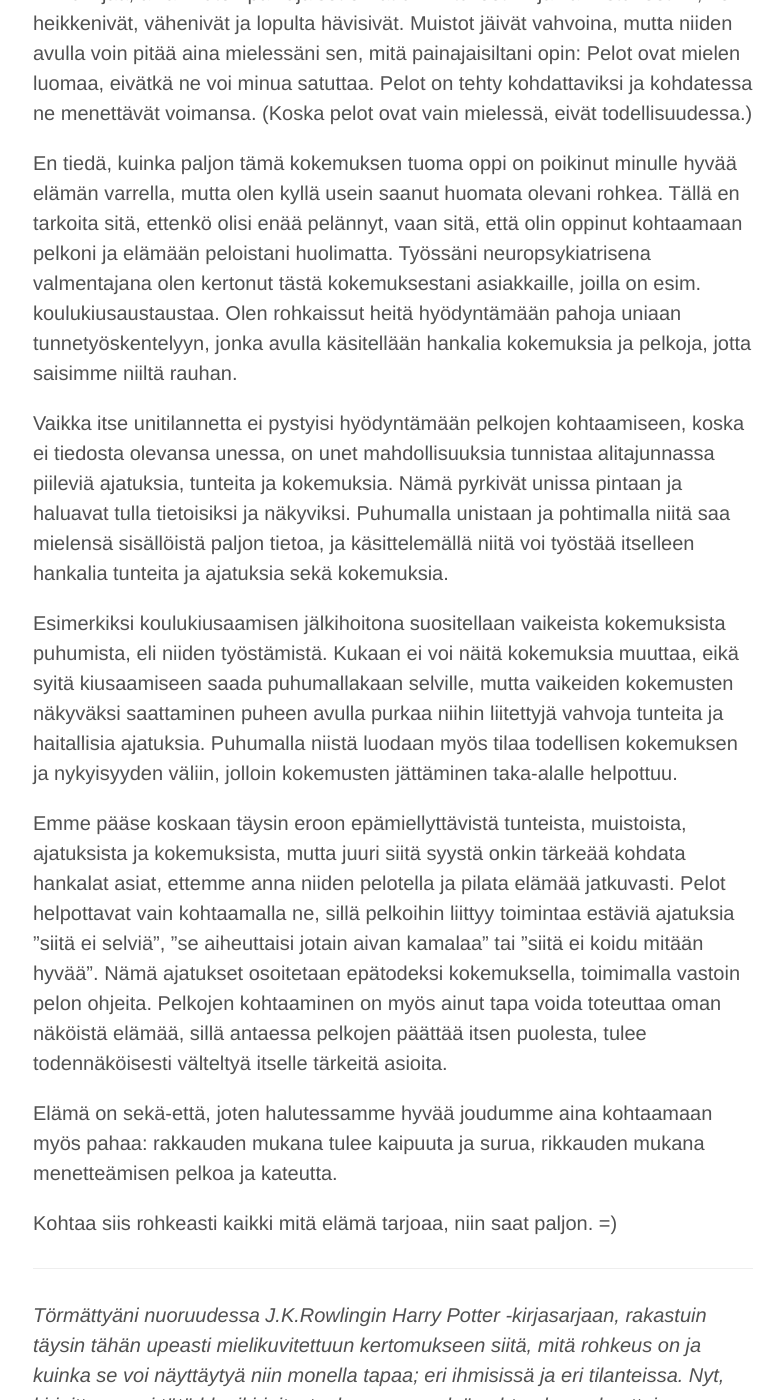
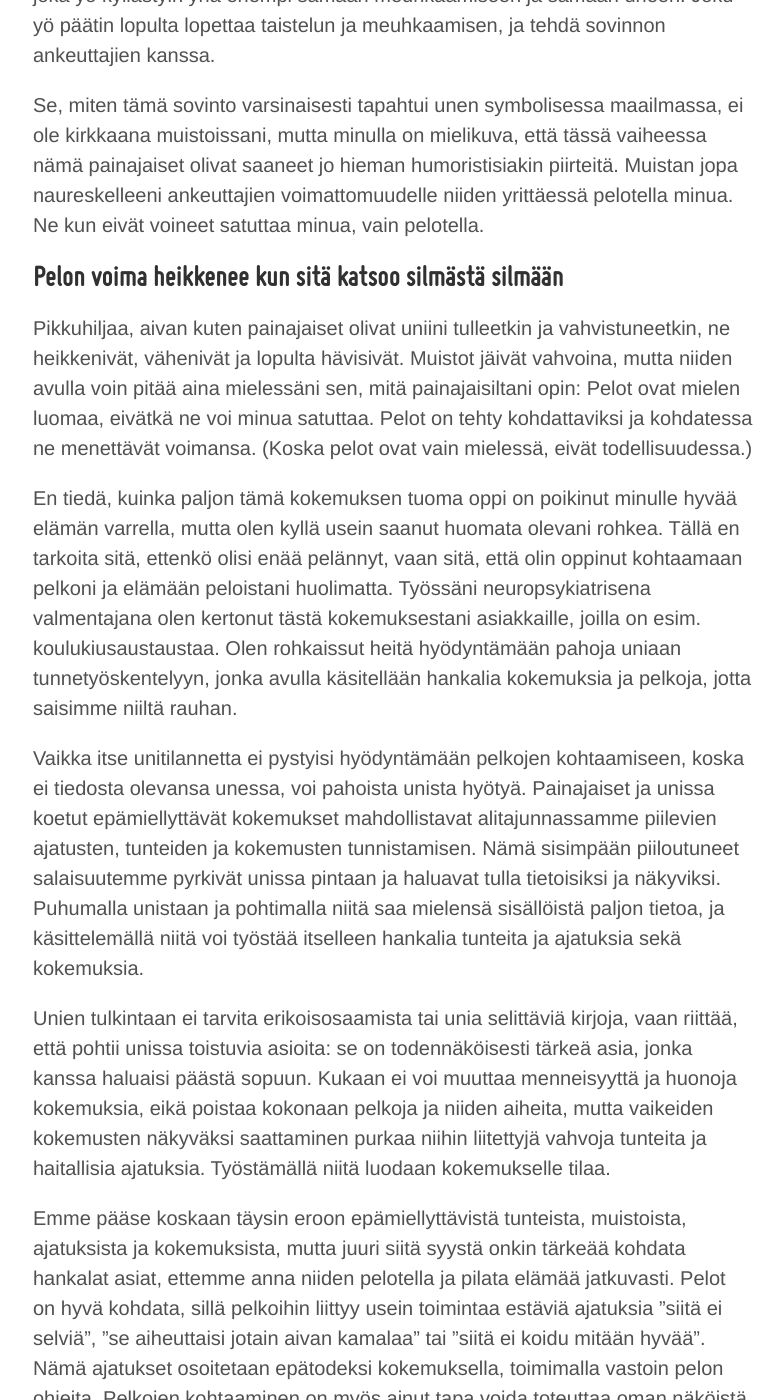
Before and after one commit to niinapiira/neppari.net, a Jekyll site: the page built from _posts/2016-09-26-unien-hyodyntaminen-tunnetyoskentelyssa-filename.md, in a window 1280 px wide and 1400 px high, scrolled down 3813 px. Shown: the whole window, without its empty margins (247-1030 px from the left). Built offline with Jekyll 4.4.1, drawn with Linux system fonts in a browser that asks for light colours; some of the changed text lies outside the part shown.

Commit message:
Updated 2016-09-26-unien-hyodyntaminen-tunnetyoskentelyssa-filename.md

```diff
--- a/_posts/2016-09-26-unien-hyodyntaminen-tunnetyoskentelyssa-filename.md
+++ b/_posts/2016-09-26-unien-hyodyntaminen-tunnetyoskentelyssa-filename.md
@@ -9,23 +9,33 @@
 
 Pelkäsin lapsena ja nuorena lähes kuollakseni pimeää, todennäköisesti hyvin vilkkaan ja visuaalisen miel(ikuvituks)eni ansiosta. En muista mitään tapahtumaa, joka olisi laukaissut nämä pelot ja painajaiset, mutta muistan tosielämän tilanteita, joissa jouduin kohtaamaan näitä pelkoja. Yleensä selvisin niistä voittajana, mutta ilmeisesti ne eivät riittäneet vakuuttamaan mieltäni siitä, että nämä pelot olivat turhia. Mieleni alkoi syöttämään minulle näitä pelkoja tilanteissa, joissa en voinut hallita tietoisuuttani ja sitä, mitä mieleni nostaa tietoisuuteeni: unissani.
 
+## Taito tiedostaa olevansa unessa
+
 Jossain vaiheessa painajaiseni, eli unissa käsitellyt pelkoni, alkoivat olla niin häiritseviä, että opin herättämään itseni näistä unista. Se vaati tietysti sitä, että jossain vaiheessa näiden toistuvien painajaisten säännöllistyttyä aloin pikkuhiljaa tiedostamaan olevani unessa. Säännöllisyys onkin avain selkounien näkemiseen, ja niiden näkemistä voi edesauttaa säännöllisellä harjoittelulla.
 
 Vaikka tämä säännöllisyys tuli täysin itsestäni johtumattomista syistä, niin luulen, että oleellinen tekijä selkounitaitoni syntyyn oli halu saada käsiteltyä häiritsevät painajaiset pois päiväjärjestyksestä. Tämä motivaatio sai minut pohtimaan painajaisiani hyvin paljon myös hereillä ollessani, jolloin loin tahtomattani mieleeni selkeän eron unen näkemisen, sen pohtimisen sekä todellisen kokemuksen välille. Päiväsaikaan toteutettu pohdinta edesauttaa unimaailman erottamista todellisuudesta ja auttaa myös vaikeuden pelkojen käsittelyä, kun ne nostetaan tietoisuuteen.
 
+## Mielikuvan voima
+
 Vahva motivaatio painajaisongelman ratkaisemiseen syntyi varmaan lopullisesti silloin, kun kauhukuvat unissani alkoivat olemaan niin kamalia, etten kokenut enää kestäväni niitä. Toisin kuin voisi kuvitella, tieto siitä, että "onneksi se on vain pahaa unta" ei hälventänyt kokemaani pelkoa, vaan sai minut entistä kovemmin haluamaan niistä eroon. Miksi? Koska keho reagoi uniin, ja myös muihin mielikuviin, hyvin samantyyppisesti kuin oikeaan kokemukseen. Siitä syystä elin tässä vaiheessa lapsuuttani aikamoisissa stressitiloissa jo lähes joka yö, ja jotenkin tajusin, ettei se tee minulle hyvää. Periksiantamattomana ja itsenäisenä tyttönä päätin ratkaista asian hiljaa itsekseni, joten jouduin luottamaan täysin omaan kokemukseeni, intuitiooni ja itseeni. Aloin valmentaa itseäni.
 
 – Jos muuten et haluaisi ostaa ajatustani mielikuvien vahvasta vaikutuksesta kehoon, sinun ei tarvitse kuin katsoa kauhuelokuvaa, ja havaita miltä kehossasi tuntuu. Koska moni pystyy nauttimaan tästä kehon reagoinnista jännittäviin elokuviin ja todellisiin jännittäviin kokemuksiin, en pyydäkään miettimään sitä, aiheuttaako kauhuelokuva sinussa pelkoa. Pyydän vain huomaamaan kehossa heräävät tuntemukset: sydän hakkaa ja adrenaliini saa veren kiertämään, ihon hikoilemaan ja levottoman olon. Se, nautitko näistä tuntemuksista, on usein merkityksenluonnista johtuvaa arvottamista, joten tästä päästäänkin siihen, kuinka taisteluni painajaisiani kohtaan sai ratkaisevan käänteen. –
+
+## Taito herättää itsensä unesta
 
 Säännöllisten ja hirvittävien painajaisten koulimana ja sisuunnuttamana sain jossain vaiheessa tarpeekseni näistä mieleni luomista yöllisistä "elävistä kuvista", ja päätin, että minähän en enää suostu katsomaan niitä. Tajutessani aina silloin tällöin panikoinnin ja pelon seasta, että olen jälleen painajaisunessa, aloin väkisin herättää itseäni. Aina välillä onnistuin siinä, ja pikkuhiljaa kovan harjoittelun avulla harjaannuin mestariksi.
 
 Välillä itseni herättäminen vei enemmän aikaa ja vaivaa, kun välillä se taas saattoi tapahtua hetkessä: avasin vain silmäni. Ajan kanssa opin, että herättyäni oli hyvä laittaa valot päälle, ja kuljeksia hieman kotona, käydä vaikka vessassa tai juomassa tai jopa katsomassa televisiota. Näin pystyin vakuuttumaan itselleni hereillä olon, sillä silloin tällöin huomasin herättyäni nähneenikin vain unta heräämisestä.  Näissä unissa ei mennyt kauaakaan, kun ankeuttajat löysivät minut jälleen ja jahtasivat minua taas. Ei muuta kuin uusi yritys itseni herättämiseksi.
 
 Joskus jouduin herättelemään itseäni useampaan kertaan juuttuessani näkemään useaan kertaan unta heräämisestä, ja jossain vaiheessa tajusin joutuneeni herätystaidon ansionsa itseasiassa ojasta allikkoon: en ollut edelleenkään päässyt eroon painajaisista. Olin itseasiassa vielä lisännyt kauhuefektiä opettamalla itseni näkemään loputonta unta, jossa herään ja huokaan helpotuksesta, vain huomatakseni jälleen olevani painajaisessa.
+
 Tajusin, että pakotietä ei ollut.
+
 Jouduin siis lopulta kohtaamaan pelkoni.
 
-Kaikki edellämainittu taistelu painajaisista eroon pyrkiessäni ei ollut kuitenkaan ollut turhaa, sillä
+## Painajaisten eli pelkojen kohtaaminen
+
+Kaikki edellämainittu taistelu painajaisista eroon pyrkiessäni ei ollut onneksi turhaa, sillä
 a) Olin oppinut käyttämään tietoisuuttani niin, että pystyin hallitsemaan sen kohdistamisen, myös unissani.
 b) Olin oppinut näkemään selkounia, joka miellyttävissä, neutraaleissa ja erityisesti tylsissä unissa osoittautui oikein mukavalta taidolta voidessani päättää täysin mihin menen ja mitä teen.
 c) Olin tuonut pelkoni tietoisuuteen lähes päivittäin ajattelemalla niitä, jolloin käsitelin niitä aktiivisesti ja työskentelin näiden vaikeiden tunteitteni kanssa.
@@ -38,19 +48,20 @@
 
 Se, miten tämä sovinto varsinaisesti tapahtui unen symbolisessa maailmassa, ei ole kirkkaana muistoissani, mutta minulla on mielikuva, että tässä vaiheessa nämä painajaiset olivat saaneet jo hieman humoristisiakin piirteitä. Muistan jopa naureskelleeni ankeuttajien voimattomuudelle niiden yrittäessä pelotella minua. Ne kun eivät voineet satuttaa minua, vain pelotella.
 
+## Pelon voima heikkenee kun sitä katsoo silmästä silmään
+
 Pikkuhiljaa, aivan kuten painajaiset olivat uniini tulleetkin ja vahvistuneetkin, ne heikkenivät, vähenivät ja lopulta hävisivät. Muistot jäivät vahvoina, mutta niiden avulla voin pitää aina mielessäni sen, mitä painajaisiltani opin: Pelot ovat mielen luomaa, eivätkä ne voi minua satuttaa. Pelot on tehty kohdattaviksi ja kohdatessa ne menettävät voimansa. (Koska pelot ovat vain mielessä, eivät todellisuudessa.)
 
 En tiedä, kuinka paljon tämä kokemuksen tuoma oppi on poikinut minulle hyvää elämän varrella, mutta olen kyllä usein saanut huomata olevani rohkea. Tällä en tarkoita sitä, ettenkö olisi enää pelännyt, vaan sitä, että olin oppinut kohtaamaan pelkoni ja elämään peloistani huolimatta. Työssäni neuropsykiatrisena valmentajana olen kertonut tästä kokemuksestani asiakkaille, joilla on esim. koulukiusaustaustaa. Olen rohkaissut heitä hyödyntämään pahoja uniaan tunnetyöskentelyyn, jonka avulla käsitellään hankalia kokemuksia ja pelkoja, jotta saisimme niiltä rauhan.
 
-Vaikka itse unitilannetta ei pystyisi hyödyntämään pelkojen kohtaamiseen, koska ei tiedosta olevansa unessa, on unet mahdollisuuksia tunnistaa alitajunnassa piileviä ajatuksia, tunteita ja kokemuksia. Nämä pyrkivät unissa pintaan ja haluavat tulla tietoisiksi ja näkyviksi. Puhumalla unistaan ja pohtimalla niitä saa mielensä sisällöistä paljon tietoa, ja käsittelemällä niitä voi työstää itselleen hankalia tunteita ja ajatuksia sekä kokemuksia.
+Vaikka itse unitilannetta ei pystyisi hyödyntämään pelkojen kohtaamiseen, koska ei tiedosta olevansa unessa, voi pahoista unista hyötyä. Painajaiset ja unissa koetut epämiellyttävät kokemukset mahdollistavat alitajunnassamme piilevien ajatusten, tunteiden ja kokemusten tunnistamisen. Nämä sisimpään piiloutuneet salaisuutemme pyrkivät unissa pintaan ja haluavat tulla tietoisiksi ja näkyviksi. Puhumalla unistaan ja pohtimalla niitä saa mielensä sisällöistä paljon tietoa, ja käsittelemällä niitä voi työstää itselleen hankalia tunteita ja ajatuksia sekä kokemuksia.
 
-Esimerkiksi koulukiusaamisen jälkihoitona suositellaan vaikeista kokemuksista puhumista, eli niiden työstämistä. Kukaan ei voi näitä kokemuksia muuttaa, eikä syitä kiusaamiseen saada puhumallakaan selville, mutta vaikeiden kokemusten näkyväksi saattaminen puheen avulla purkaa niihin liitettyjä vahvoja tunteita ja haitallisia ajatuksia. Puhumalla niistä luodaan myös tilaa todellisen kokemuksen ja nykyisyyden väliin, jolloin kokemusten jättäminen taka-alalle helpottuu.
+Unien tulkintaan ei tarvita erikoisosaamista tai unia selittäviä kirjoja, vaan riittää, että pohtii unissa toistuvia asioita: se on todennäköisesti tärkeä asia, jonka kanssa haluaisi päästä sopuun. Kukaan ei voi muuttaa menneisyyttä ja huonoja kokemuksia, eikä poistaa kokonaan pelkoja ja niiden aiheita, mutta vaikeiden kokemusten näkyväksi saattaminen purkaa niihin liitettyjä vahvoja tunteita ja haitallisia ajatuksia. Työstämällä niitä luodaan kokemukselle tilaa.
 
-Emme pääse koskaan täysin eroon epämiellyttävistä tunteista, muistoista, ajatuksista ja kokemuksista, mutta juuri siitä syystä onkin tärkeää kohdata hankalat asiat, ettemme anna niiden pelotella ja pilata elämää jatkuvasti. Pelot helpottavat vain kohtaamalla ne, sillä pelkoihin liittyy toimintaa estäviä ajatuksia ”siitä ei selviä”, ”se aiheuttaisi jotain aivan kamalaa” tai ”siitä ei koidu mitään hyvää”. Nämä ajatukset osoitetaan epätodeksi kokemuksella, toimimalla vastoin pelon ohjeita. Pelkojen kohtaaminen on myös ainut tapa voida toteuttaa oman näköistä elämää, sillä antaessa pelkojen päättää itsen puolesta, tulee todennäköisesti välteltyä itselle tärkeitä asioita.
+Emme pääse koskaan täysin eroon epämiellyttävistä tunteista, muistoista, ajatuksista ja kokemuksista, mutta juuri siitä syystä onkin tärkeää kohdata hankalat asiat, ettemme anna niiden pelotella ja pilata elämää jatkuvasti. Pelot on hyvä kohdata, sillä pelkoihin liittyy usein toimintaa estäviä ajatuksia ”siitä ei selviä”, ”se aiheuttaisi jotain aivan kamalaa” tai ”siitä ei koidu mitään hyvää”. Nämä ajatukset osoitetaan epätodeksi kokemuksella, toimimalla vastoin pelon ohjeita. Pelkojen kohtaaminen on myös ainut tapa voida toteuttaa oman näköistä elämää, sillä antaessa peloille päätösvallan elämässään, tulee todennäköisesti välttelemään itselleen tärkeitä asioita. Tämä siitä syystä, että elämä kun on sekä-että, saamme hyvän mukana aina myös pahaa: rakkauden mukana tulee kaipuuta ja surua, rikkauden mukana menetteämisen pelkoa ja kateutta.
 
-Elämä on sekä-että, joten halutessamme hyvää joudumme aina kohtaamaan myös pahaa: rakkauden mukana tulee kaipuuta ja surua, rikkauden mukana menetteämisen pelkoa ja kateutta.
-
-Kohtaa siis rohkeasti kaikki mitä elämä tarjoaa, niin saat paljon. =)
+Kohtaa siis rohkeasti kaikki mitä elämä tarjoaa, ja muista, että pelot eivät voi meitä satuttaa!
+Kun olet valmis ottamaan vastaan kaiken mitä elämä tuo tullessaan, saat todennäkisesti hyvin paljon. =)
 
 ___
 
```
